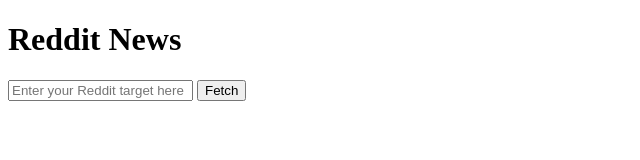
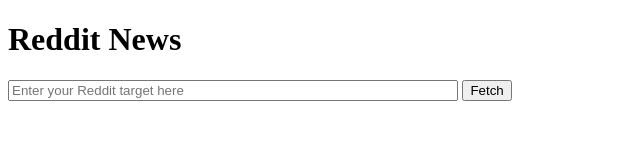
Before and after one commit to za419/reddit-news, a plain HTML site: page public/index.html in a window 1280 px wide. Shown: the whole page, without its empty margins (0-640 px from the left). Drawn offline with nearby package versions, Linux system fonts and the light colour scheme.

Commit message:
Widen text input

```diff
--- a/public/index.css
+++ b/public/index.css
@@ -13,3 +13,7 @@
   margin: auto;
   padding: 10px 0px 10px 0px;
 }
+
+#target {
+  width: 35%;
+}
```
